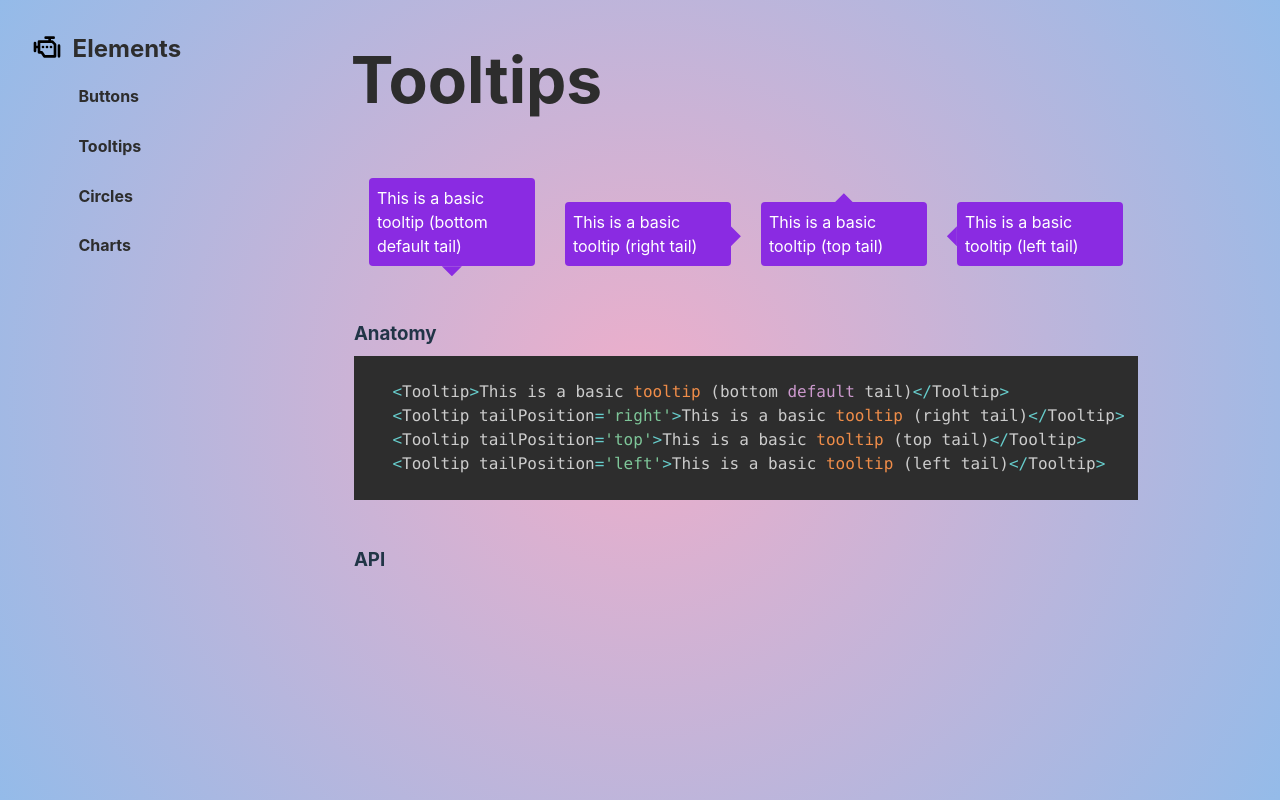
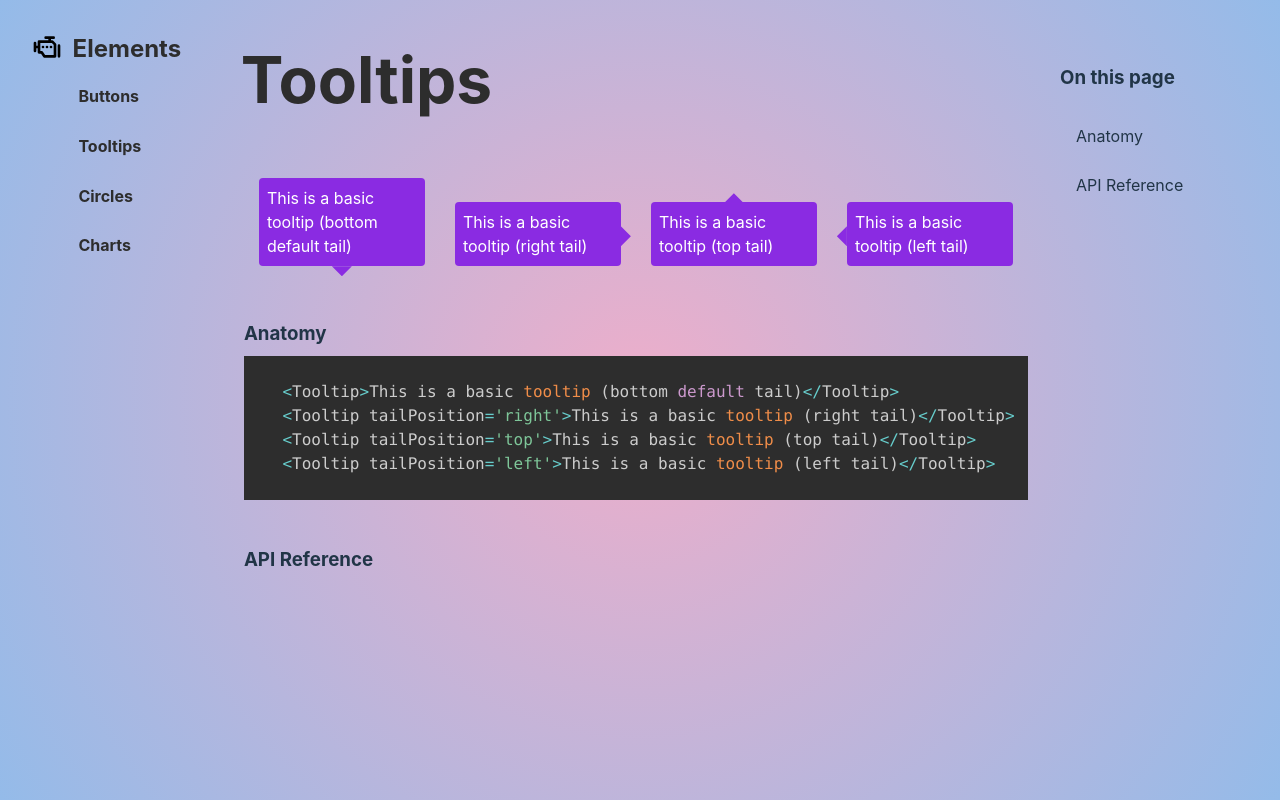
Before and after one commit to ATalaveraDev/react-design-system, a React (Vite) app: page /tooltips in a window 1280 px wide. Built offline with nearby package versions, Linux system fonts and the light colour scheme.

Commit message:
WIP - Responsive

```diff
--- /dev/null
+++ b/src/UI/ContentNav/ContentNav.css
@@ -0,0 +1,12 @@
+.content-navigation {
+  margin-top: 4rem;
+
+  ul {
+    padding-left: var(--normal);
+    list-style: none;
+
+    li {
+      padding: var(--small) 0;
+    }
+  }
+}
--- /dev/null
+++ b/src/UI/ContentNav/ContentNav.tsx
@@ -0,0 +1,13 @@
+import './ContentNav.css';
+
+const ContentNav = () => {
+  return <nav className="content-navigation">
+    <h3>On this page</h3>
+    <ul>
+      <li><span>Anatomy</span></li>
+      <li><span>API Reference</span></li>
+    </ul>
+  </nav>;
+};
+
+export default ContentNav;
--- a/src/components/ResponsiveChart/useDimensions.ts
+++ b/src/components/ResponsiveChart/useDimensions.ts
@@ -1,6 +1,7 @@
 import { useEffect, useRef, useState } from 'react';
 
 const combineChartDimensions = (dimensions: any) => {
+  console.log(dimensions)
   const parsedDimensions = {
       ...dimensions,
       marginTop: dimensions.marginTop || 10,
--- a/src/index.css
+++ b/src/index.css
@@ -14,9 +14,6 @@
   font-weight: 400;
 
   color-scheme: light dark;
-  color: rgba(255, 255, 255, 0.87);
-  background-color: #242424;
-
   font-synthesis: none;
   text-rendering: optimizeLegibility;
   -webkit-font-smoothing: antialiased;
@@ -37,8 +34,16 @@ aside {
 }
 
 main {
-  margin: var(--normal) auto;
-  min-width: 60%;
+  display: flex;
+
+  .main-left {
+    margin: var(--normal) auto;
+    min-width: 60%;
+  }
+
+  .main-right {
+    width: 220px;
+  }
 
   h1 {
     padding: var(--normal);
@@ -52,15 +57,13 @@ main {
     h3 {
       margin: 0;
     }
-
-    pre {
-      padding: 0;
-    }
   }
 }
 
+
 pre[class*="language-"] {
   padding: 0;
+  font-size: 1rem;
 }
 
 #root {
@@ -76,10 +79,18 @@ pre[class*="language-"] {
     color: #213547;
     background-color: #ffffff;
   }
-  a:hover {
-    color: #747bff;
+}
+
+@media (max-width: 1140px) {
+  .main-left {
+    width: 100%;
   }
-  button {
-    background-color: #f9f9f9;
+
+  pre[class*="language-"] {
+    font-size: 0.8rem;
+  }
+
+  .main-right {
+    display: none;
   }
 }
--- a/src/pages/Buttons.tsx
+++ b/src/pages/Buttons.tsx
@@ -1,4 +1,5 @@
 import CodeSnippet from '../UI/CodeSnippet/CodeSnippet';
+
 import Button from '../components/Button/Button';
 
 const ButtonsPage = () => {
@@ -18,7 +19,7 @@ const ButtonsPage = () => {
       <CodeSnippet code={snippet} />
     </section>
     <section>
-      <h3>API</h3>
+      <h3>API Reference</h3>
     </section>
   </>
 };
--- a/src/pages/Charts.tsx
+++ b/src/pages/Charts.tsx
@@ -12,7 +12,7 @@ const ChartsPage = () => {
   `;
 
   return <>
-    <h1>Axis & Responsive Charts</h1>
+    <h1>Axis & Responsive Charts (In progress)</h1>
     <section className="charts-container">
       <ResponsiveChart
         renderX={(range: number[]) => <HorizontalAxis range={range} domain={[0, 180]} color="red" tickColor="black" tickHeight="5" />}
@@ -24,7 +24,7 @@ const ChartsPage = () => {
       <CodeSnippet code={snippet} />
     </section>
     <section>
-      <h3>API</h3>
+      <h3>API Reference</h3>
     </section>
   </>;
 };
--- a/src/pages/Circles.tsx
+++ b/src/pages/Circles.tsx
@@ -1,4 +1,5 @@
 import CodeSnippet from '../UI/CodeSnippet/CodeSnippet';
+import ContentNav from '../UI/ContentNav/ContentNav';
 import Circle from '../components/Circle/Circle';
 
 const CirclesPage = () => {
@@ -20,7 +21,7 @@ const CirclesPage = () => {
       <CodeSnippet code={snippet} />
     </section>
     <section>
-      <h3>API</h3>
+      <h3>API Reference</h3>
     </section>
   </>;
 };
--- a/src/pages/Root.tsx
+++ b/src/pages/Root.tsx
@@ -1,5 +1,6 @@
 import { Outlet } from 'react-router-dom';
 import Sidebar from '../UI/Sidebar/Sidebar';
+import ContentNav from '../UI/ContentNav/ContentNav';
 
 const Root = () => {
   return <>
@@ -7,7 +8,12 @@ const Root = () => {
       <Sidebar />
     </aside>
     <main>
-      <Outlet  />
+      <div className="main-left">
+        <Outlet  />
+      </div>
+      <div className="main-right">
+        <ContentNav />
+      </div>
     </main>
   </>
 };
--- a/src/pages/Tooltips.tsx
+++ b/src/pages/Tooltips.tsx
@@ -22,7 +22,7 @@ const TooltipsPage = () => {
       <CodeSnippet code={snippet} />
     </section>
     <section>
-      <h3>API</h3>
+      <h3>API Reference</h3>
     </section>
   </>
 };
```
